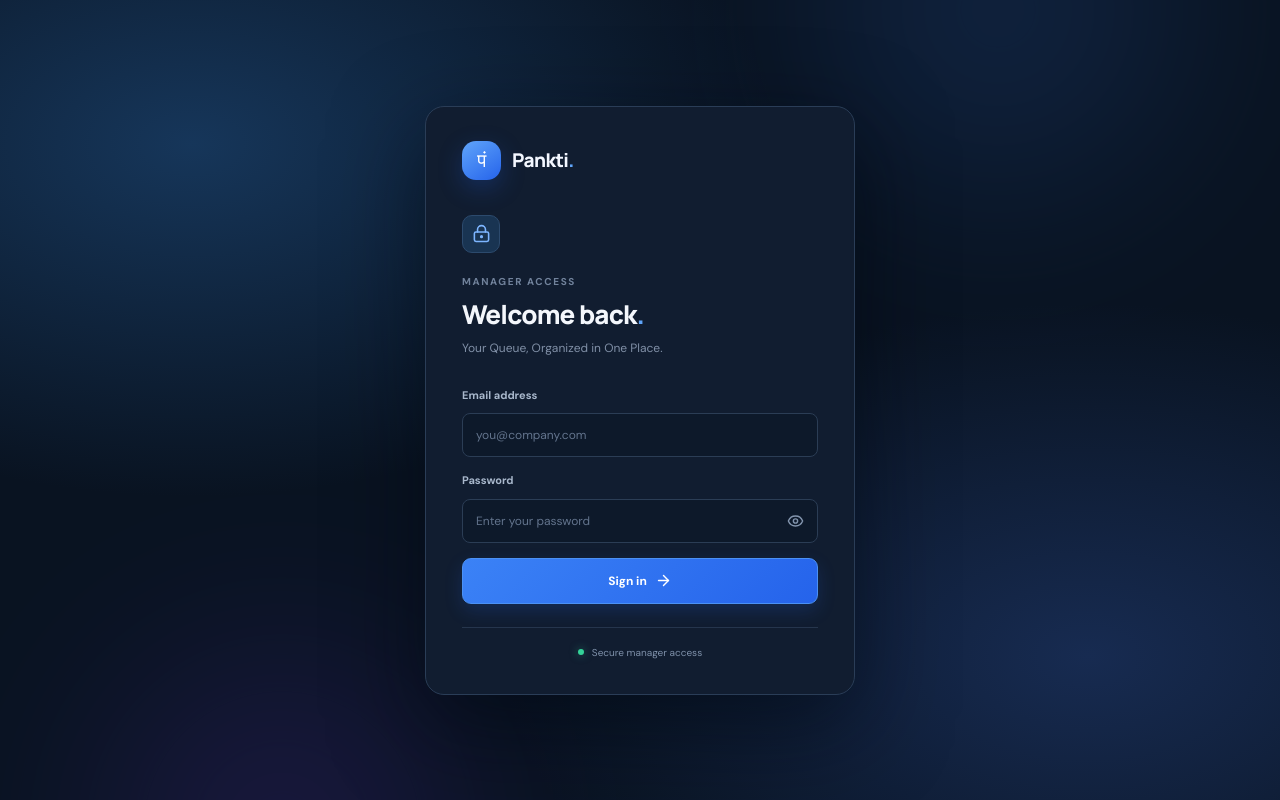
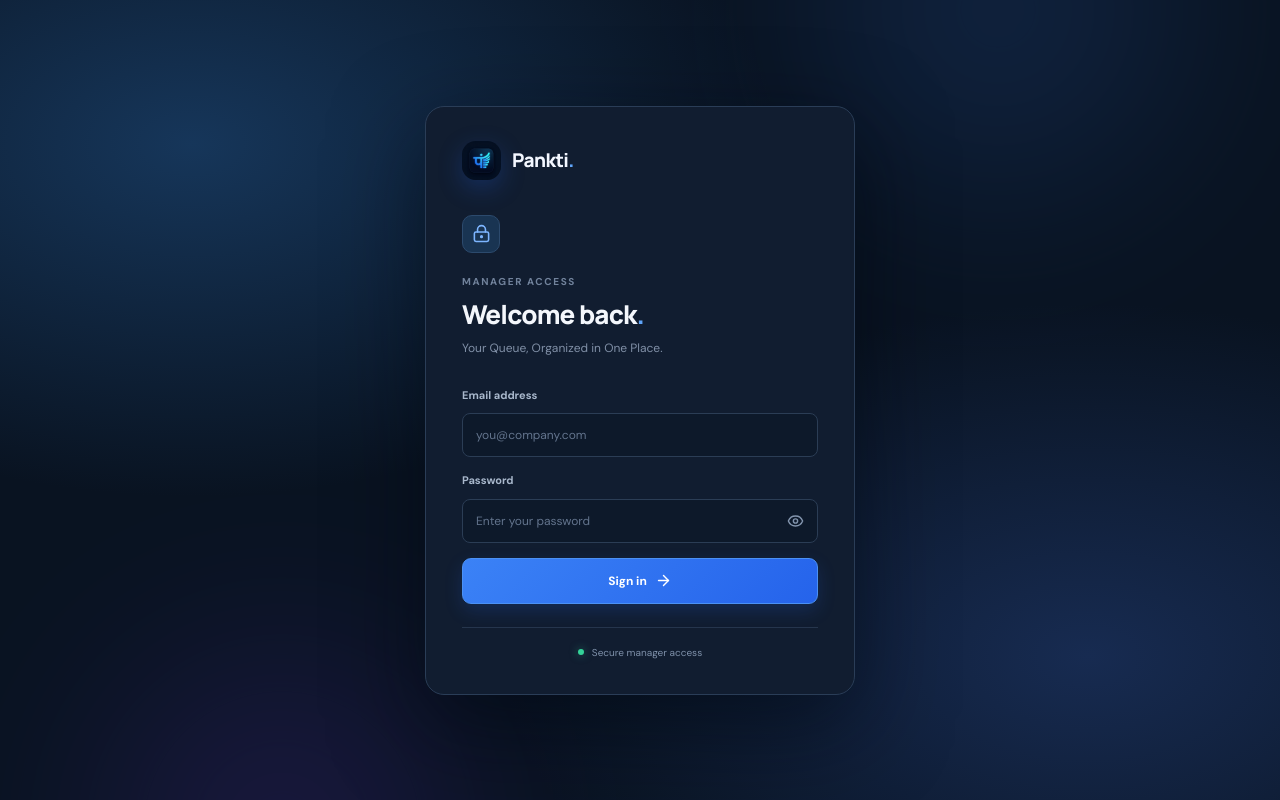
Before and after one commit to rushi-wagh/Pankti, a React (Vite) app in the folder pankti/client/: page /login in a window 1280 px wide. Built offline with nearby package versions, Linux system fonts and the light colour scheme; no server answers.

Commit message:
add app logo and favicon

```diff
--- a/pankti/client/index.html
+++ b/pankti/client/index.html
@@ -1 +1 @@
-<!doctype html><html><head><meta charset="UTF-8"/><meta name="viewport" content="width=device-width, initial-scale=1.0"/><title>पंक्ति (Pankti) – Queue Management System</title></head><body><div id="root"></div><script type="module" src="/src/main.jsx"></script></body></html>
+<!doctype html><html><head><meta charset="UTF-8"/><meta name="viewport" content="width=device-width, initial-scale=1.0"/><link rel="icon" type="image/png" href="/logo.png"/><title>पंक्ति (Pankti) – Queue Management System</title></head><body><div id="root"></div><script type="module" src="/src/main.jsx"></script></body></html>
--- a/pankti/client/src/components/Auth.jsx
+++ b/pankti/client/src/components/Auth.jsx
@@ -31,7 +31,7 @@ export default function Auth() {
       <div className="auth-glow auth-glow-one" />
       <div className="auth-glow auth-glow-two" />
       <div className="auth-card">
-        <div className="auth-brand"><span className="brand-mark">पं</span><span>Pankti<span>.</span></span></div>
+        <div className="auth-brand"><img src="/logo.png" alt="Pankti Logo" className="brand-mark" style={{ objectFit: 'cover' }} /><span>Pankti<span>.</span></span></div>
         <div className="auth-icon"><LockKeyhole size={19} /></div>
         <p className="eyebrow">MANAGER ACCESS</p>
         <h1>Welcome back<span className="heading-period">.</span></h1>
--- a/pankti/client/src/components/Shell.jsx
+++ b/pankti/client/src/components/Shell.jsx
@@ -14,7 +14,7 @@ export default function Shell({ children }) {
   return (
     <div className="shell">
       <aside className="sidebar">
-        <div className="logo"><span className="brand-mark small">पं</span><b>Pankti<span>.</span></b></div>
+        <div className="logo"><img src="/logo.png" alt="Pankti Logo" className="brand-mark small" style={{ objectFit: 'cover' }} /><b>Pankti<span>.</span></b></div>
         <div className="nav-label">WORKSPACE</div>
         <nav className="side-nav">
           <NavLink to="/" end className={({ isActive }) => `nav-item ${isActive ? 'active' : ''}`}><LayoutDashboard size={18} />Overview</NavLink>
```
Also changed, not shown: pankti/client/public/logo.png (added).
